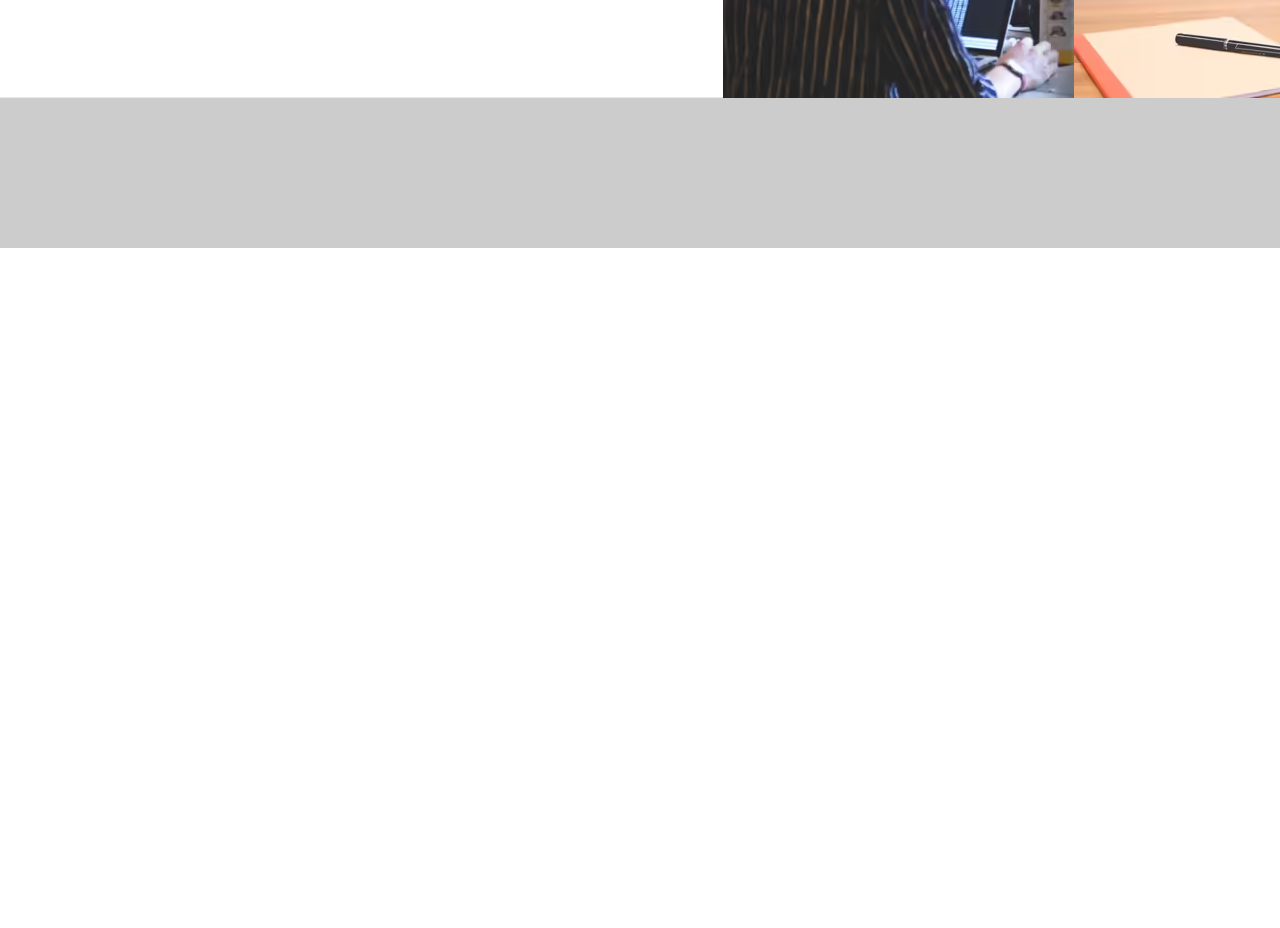
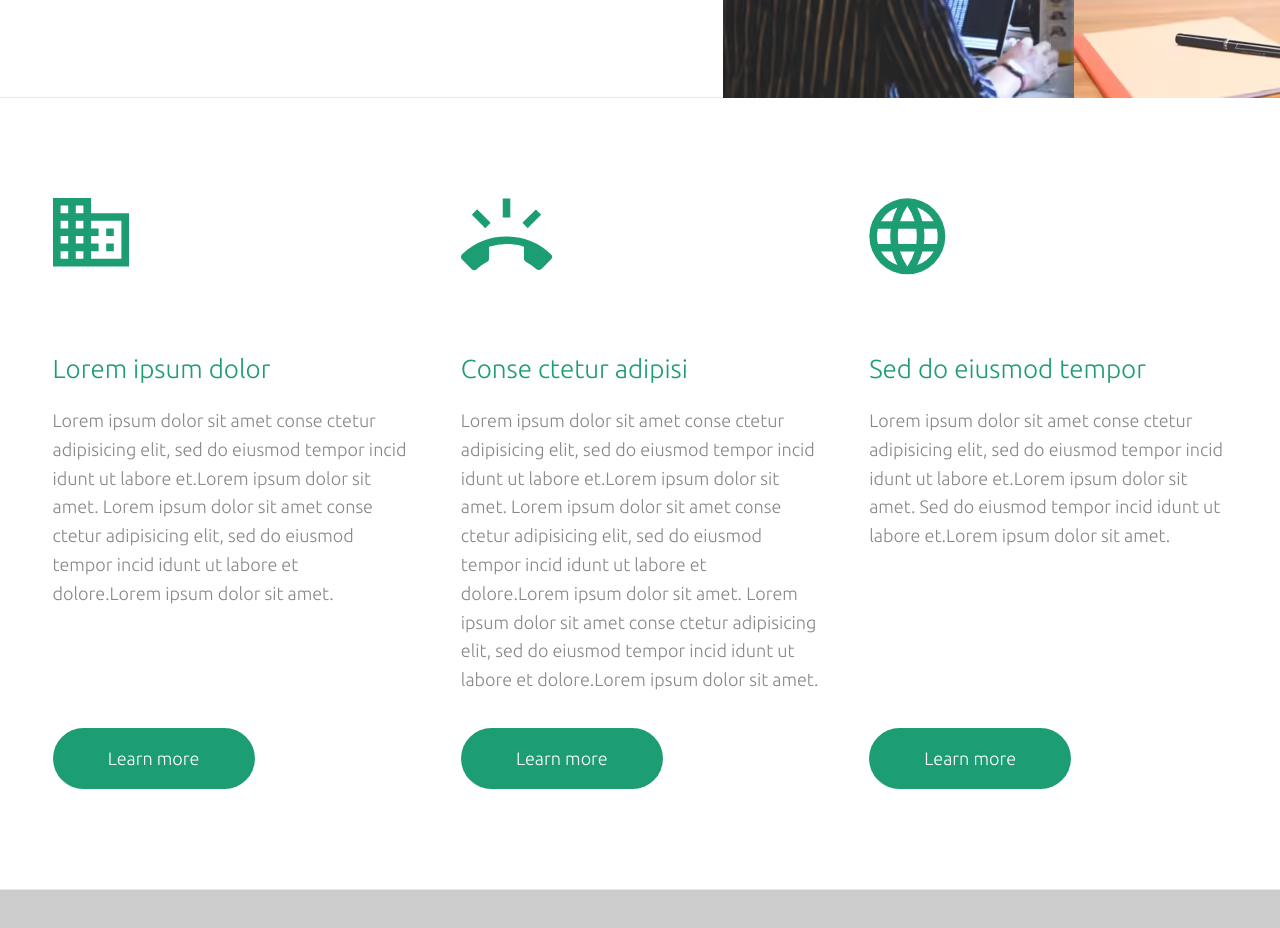
Before and after one commit to alienat3d/wegy, a website: page docs/index.html in a window 1280 px wide. Shown: the part 1121-2049 px from the top of the page. Before the commit the page ends 1369 px from the top, so only its background shows below. Drawn offline with Linux system fonts and the light colour scheme.

Commit message:
Add: (section "services") Desktop version

```diff
--- a/app/scss/components/_global.scss
+++ b/app/scss/components/_global.scss
@@ -19,13 +19,13 @@ body {
 }
 // -|* Grid *|-
 .row{
-	margin: 0 -10px;
+	margin: 0 -25px;
 	display: flex;
 	flex-wrap: wrap;
 }
 .col{
-	margin-left: 10px;
-	margin-right: 10px;
+	margin-left: 25px;
+	margin-right: 25px;
 	box-sizing: border-box;
 }
 // -|* Container *|-
--- a/app/scss/sections/services.scss
+++ b/app/scss/sections/services.scss
@@ -0,0 +1,37 @@
+.services {
+  border-bottom: 1px solid $color-border-line;
+  padding: 100px 0;
+}
+.services__inner {
+  justify-content: space-between;
+}
+.services__item {
+  display: flex;
+  flex-direction: column;
+  width: calc(100% / 3 - 50px);
+}
+.services__item-title {
+  margin-bottom: 16px;
+  font-weight: 300;
+}
+.services__item-text {
+  margin-bottom: 34px;
+}
+.services__item-link {
+  border: 1px solid transparent;
+  margin-top: auto;
+  border-radius: 50px;
+  padding: 20px 0 21px;
+  width: 200px;
+  background-color: $color-accent;
+  text-align: center;
+  line-height: 1;
+  color: #fff;
+  transition: all $transition-fast;
+
+  &:hover {
+    border-color: $color-accent;
+    background-color: #fff;
+    color: $color-accent;
+  }
+}
--- a/docs/index.html
+++ b/docs/index.html
@@ -8,7 +8,7 @@
     content="width=device-width, initial-scale=1.0">
   <title>wegy</title>
   <link rel="stylesheet"
-    href="css/main.min.css?t=1713265494393">
+    href="css/main.min.css?t=1713299349354">
 </head>
 
 <body class="page-body">
@@ -168,6 +168,44 @@
       </div>
     </section>
     <!-- === / ABOUT === -->
+    <!-- === SERVICES === -->
+    <section class="services">
+      <div class="container">
+        <div class="services__inner row">
+          <div class="services__item col">
+            <svg>
+              <use xlink:href="img/icons/sprite.svg#domain"></use>
+            </svg>
+            <h2 class="services__item-title title-sm">Lorem ipsum dolor</h2>
+            <p class="services__item-text">
+              Lorem ipsum dolor sit amet conse ctetur adipisicing elit, sed do eiusmod tempor incid idunt ut labore et.Lorem ipsum dolor sit amet. Lorem ipsum dolor sit amet conse ctetur adipisicing elit, sed do eiusmod tempor incid idunt ut labore et dolore.Lorem ipsum dolor sit amet.
+            </p>
+            <a class="services__item-link" href="#">Learn more</a>
+          </div>
+          <div class="services__item col">
+            <svg>
+              <use xlink:href="img/icons/sprite.svg#phone-ring"></use>
+            </svg>
+            <h2 class="services__item-title title-sm">Conse ctetur adipisi</h2>
+            <p class="services__item-text">
+              Lorem ipsum dolor sit amet conse ctetur adipisicing elit, sed do eiusmod tempor incid idunt ut labore et.Lorem ipsum dolor sit amet. Lorem ipsum dolor sit amet conse ctetur adipisicing elit, sed do eiusmod tempor incid idunt ut labore et dolore.Lorem ipsum dolor sit amet. Lorem ipsum dolor sit amet conse ctetur adipisicing elit, sed do eiusmod tempor incid idunt ut labore et dolore.Lorem ipsum dolor sit amet.
+            </p>
+            <a class="services__item-link" href="#">Learn more</a>
+          </div>
+          <div class="services__item col">
+            <svg>
+              <use xlink:href="img/icons/sprite.svg#web"></use>
+            </svg>
+            <h2 class="services__item-title title-sm">Sed do eiusmod tempor</h2>
+            <p class="services__item-text">
+              Lorem ipsum dolor sit amet conse ctetur adipisicing elit, sed do eiusmod tempor incid idunt ut labore et.Lorem ipsum dolor sit amet. Sed do eiusmod tempor incid idunt ut labore et.Lorem ipsum dolor sit amet.
+            </p>
+            <a class="services__item-link" href="#">Learn more</a>
+          </div>
+        </div>
+      </div>
+    </section>
+    <!-- === / SERVICES === -->
   </main>
   <!-- === FOOTER === -->
   <footer class="footer">
@@ -176,7 +214,7 @@
   <!-- === / FOOTER === -->
 
   <!-- подключаем js -->
-  <script src="js/main.min.js?t=1713265494393"></script>
+  <script src="js/main.min.js?t=1713299349354"></script>
 </body>
 
 </html>
```
Also changed, not shown: app/html/index.html (+38 -0 lines), docs/css/main.min.css.
